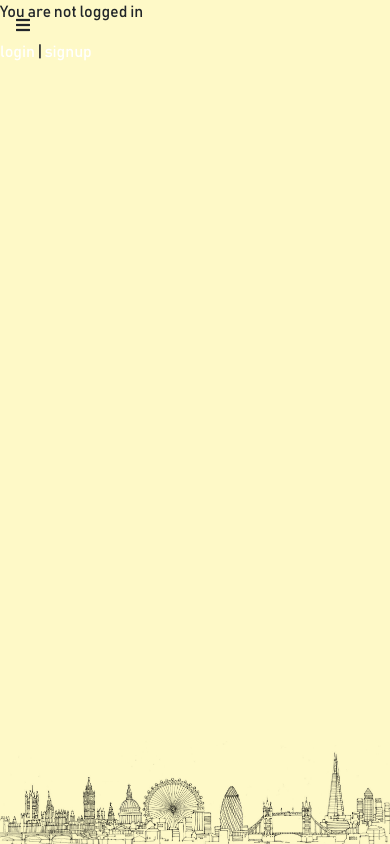
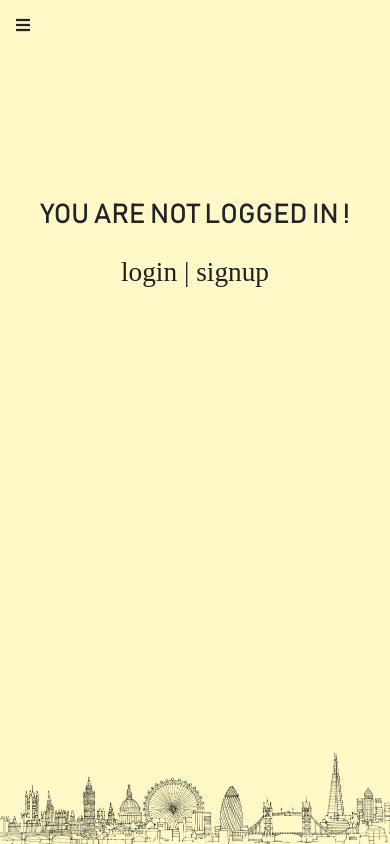
Before and after one commit to prakhar9998/sherlocked2019, a Django app: page / in a window 390 px wide. Run offline with Django 3.2, Linux system fonts and the light colour scheme; some libraries are stand-ins or nearby versions.

Commit message:
dashboard

```diff
--- a/static/sherlocked/css/main.css
+++ b/static/sherlocked/css/main.css
@@ -17,6 +17,20 @@ input::placeholder {
     text-align: center;
     color: white;
     opacity: 0.7
+}
+
+.dash{
+    font-family: "legend" !important;
+	margin: 18% 10%;
+	font-size: 3vw;
+}
+
+.dash a{
+	color: #231f20 !important;
+}
+
+.dash a:hover{
+	color: #ffcc99 !important;
 }
 
 .btn1{
@@ -222,6 +236,15 @@ h4{
 	padding-top: 10%;
 }
 
+.dash{
+	margin-top: 50%;
+	font-size: 7vw !important;
+}
+
+.dash a{
+	margin-top: 15% !important;
+}
+
 
 }
 
@@ -253,6 +276,15 @@ h4{
 	h4{
 	padding-top: 10%;
 }
+.dash{
+	margin-top: 50%;
+	font-size: 7vw !important;
+}
+
+.dash a{
+	margin-top: 15% !important;
+}
+
 
 
 	#oneTwo{
--- a/templates/home.html
+++ b/templates/home.html
@@ -4,11 +4,15 @@
 
 {% block content %}
     {% if user.is_authenticated %}
+    <div class="text-center dash">
         Hi {{ user.username }}! You are at question {{ user.level }}
         <p><a href="{% url 'logout' %}">logout</a></p>
-    {% else %}
-        <p>You are not logged in</p>
+    </div>
+	{% else %}
+    <div class="text-center dash">
+		<p>YOU ARE NOT LOGGED IN !</p>
         <a href="{% url 'login' %}">login</a> |
         <a href="{% url 'signup' %}">signup</a>
+    </div>
     {% endif %}
 {% endblock %}
```
